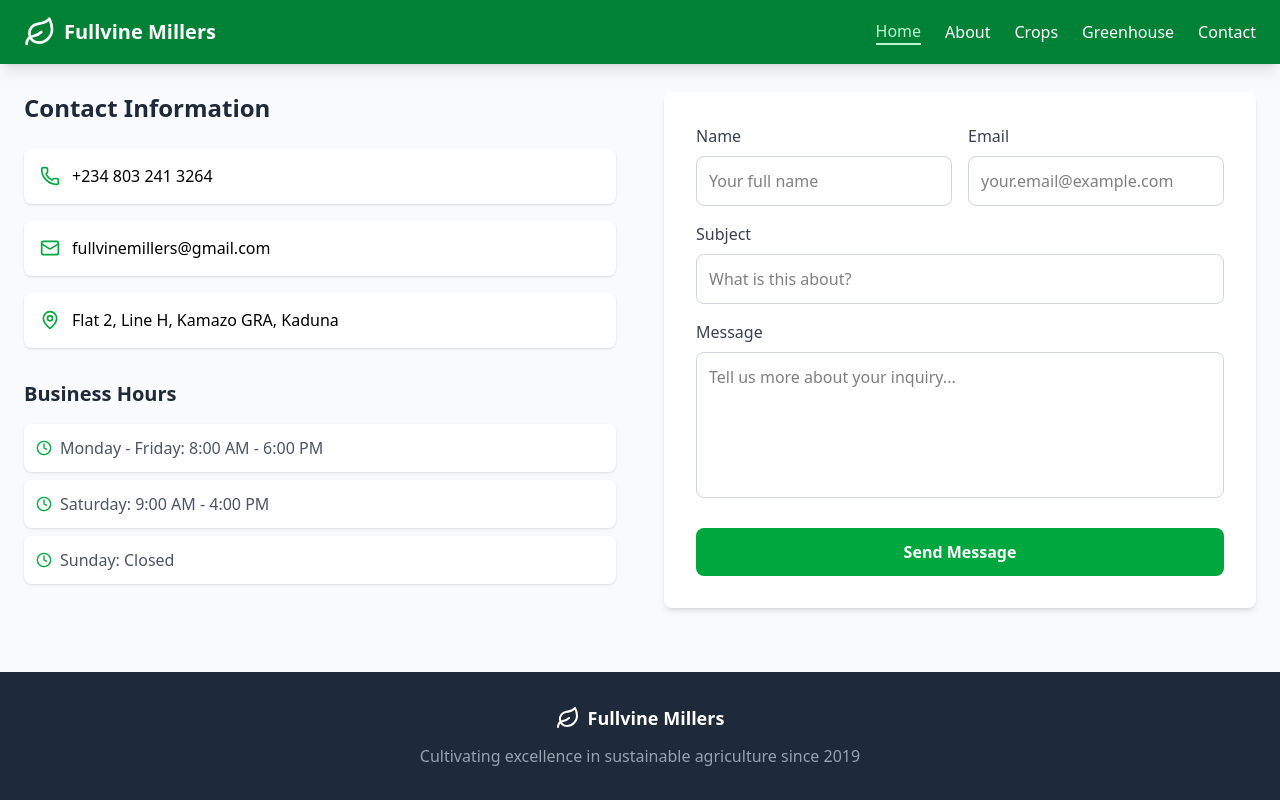
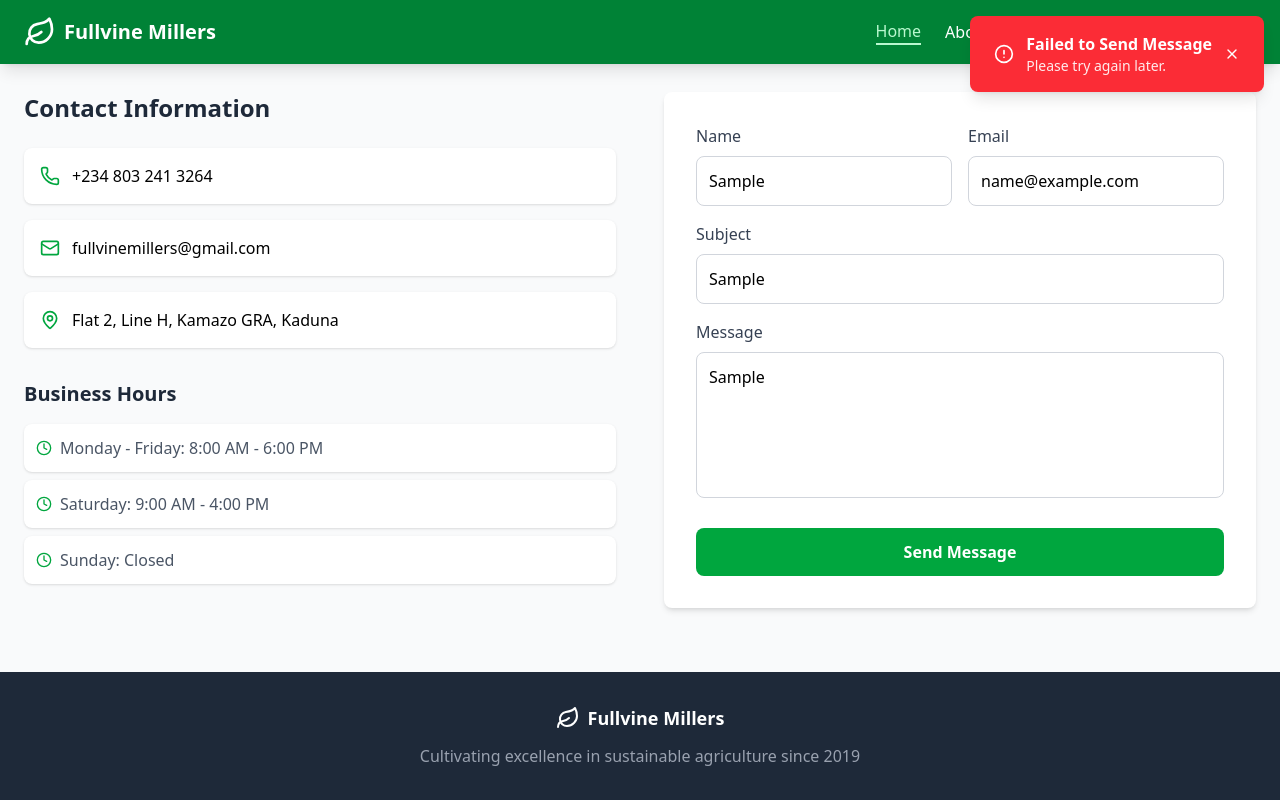
Before and after one commit to Stephanie-ib/fullviner-millers, a React (Vite) app: page / in a window 1280 px wide. Both pictures are taken after typing "Sample", "name@example.com", "Sample", "Sample" into the empty fields and a click on the button "Send Message". Shown: the part 3512-4312 px from the top of the page. Built offline with nearby package versions, Linux system fonts and the light colour scheme.

Commit message:
contact form

```diff
--- a/package.json
+++ b/package.json
@@ -11,6 +11,7 @@
   },
   "dependencies": {
     "@tailwindcss/vite": "^4.1.13",
+    "emailjs-com": "^3.2.0",
     "lucide-react": "^0.544.0",
     "react": "^19.1.1",
     "react-dom": "^19.1.1",
--- a/src/components/CommunitySection.tsx
+++ b/src/components/CommunitySection.tsx
@@ -89,7 +89,7 @@ const CommunitySection: React.FC = () => {
           {stats.map((stat, index) => (
             <div
               key={index}
-              className="p-6 bg-white shadow-md  rounded-lg hover:shadow-xl transition-all duration-300 transform hover:-translate-y-2"
+              className="p-6 bg-white shadow-md  rounded-lg hover:shadow-2xl transition-all duration-300 transform hover:-translate-y-2"
             >
               <div className="text-4xl font-bold text-green-600 mb-2">
                 {stat.number}
--- a/src/components/ContactSection.tsx
+++ b/src/components/ContactSection.tsx
@@ -1,5 +1,6 @@
-import { Clock, Mail, MapPin, Phone } from "lucide-react";
+import { Clock, Mail, MapPin, Phone, CheckCircle, X, AlertCircle } from "lucide-react";
 import { useState } from "react";
+//import emailjs from 'emailjs-com';
 
 const ContactSection: React.FC = () => {
   const [formData, setFormData] = useState({
@@ -9,6 +10,10 @@ const ContactSection: React.FC = () => {
     message: ''
   });
 
+  const [showSuccess, setShowSuccess] = useState(false);
+  const [showError, setShowError] = useState(false);
+  const [isSubmitting, setIsSubmitting] = useState(false);
+
   const handleChange = (e: React.ChangeEvent<HTMLInputElement | HTMLTextAreaElement>) => {
     setFormData({
       ...formData,
@@ -16,15 +21,97 @@ const ContactSection: React.FC = () => {
     });
   };
 
-  const handleSubmit = (e: React.FormEvent) => {
+  const handleSubmit = async (e: React.FormEvent) => {
     e.preventDefault();
-    console.log('Form submitted:', formData);
-    alert('Message sent successfully!');
-    setFormData({ name: '', email: '', subject: '', message: '' });
+    setIsSubmitting(true);
+    setShowError(false);
+
+    try {
+      await emailjs.send(
+        'YOUR_SERVICE_ID',
+        'YOUR_TEMPLATE_ID',
+        {
+          from_name: formData.name,
+          from_email: formData.email,
+          subject: formData.subject,
+          message: formData.message,
+        },
+        'YOUR_PUBLIC_KEY'
+      );
+
+      setFormData({ name: '', email: '', subject: '', message: '' });
+      setShowSuccess(true);
+
+      // Auto-hide notification after 5 seconds
+      setTimeout(() => {
+        setShowSuccess(false);
+      }, 5000);
+
+    } catch (error) {
+      console.error('Error sending email:', error);
+      setShowError(true);
+
+      // Auto-hide error notification after 5 seconds
+      setTimeout(() => {
+        setShowError(false);
+      }, 5000);
+    } finally {
+      setIsSubmitting(false);
+    }
+  };
+
+  const closeNotification = (type: 'success' | 'error') => {
+    if (type === 'success') {
+      setShowSuccess(false);
+    } else {
+      setShowError(false);
+    }
   };
 
   return (
-    <section id="contact" className="py-16 bg-gray-50">
+    <section id="contact" className="py-16 bg-gray-50 relative">
+      {/* Success Notification */}
+      {showSuccess && (
+        <div className="fixed top-4 right-4 z-50" style={{
+          animation: 'slideInRight 0.3s ease-out'
+        }}>
+          <div className="bg-green-500 text-white px-6 py-4 rounded-lg shadow-lg flex items-center space-x-3 max-w-sm">
+            <CheckCircle className="h-5 w-5 flex-shrink-0" />
+            <div className="flex-1">
+              <p className="font-semibold">Message Sent Successfully!</p>
+              <p className="text-sm opacity-90">We'll get back to you soon.</p>
+            </div>
+            <button
+              onClick={() => closeNotification('success')}
+              className="text-white hover:text-gray-200 transition-colors"
+            >
+              <X className="h-4 w-4" />
+            </button>
+          </div>
+        </div>
+      )}
+
+      {/* Error Notification */}
+      {showError && (
+        <div className="fixed top-4 right-4 z-50" style={{
+          animation: 'slideInRight 0.3s ease-out'
+        }}>
+          <div className="bg-red-500 text-white px-6 py-4 rounded-lg shadow-lg flex items-center space-x-3 max-w-sm">
+            <AlertCircle className="h-5 w-5 flex-shrink-0" />
+            <div className="flex-1">
+              <p className="font-semibold">Failed to Send Message</p>
+              <p className="text-sm opacity-90">Please try again later.</p>
+            </div>
+            <button
+              onClick={() => closeNotification('error')}
+              className="text-white hover:text-gray-200 transition-colors"
+            >
+              <X className="h-4 w-4" />
+            </button>
+          </div>
+        </div>
+      )}
+
       <div className="container mx-auto px-6">
         <div className="text-center mb-12">
           <h2 className="text-3xl font-bold text-gray-800 mb-4">Get In Touch</h2>
@@ -81,6 +168,7 @@ const ContactSection: React.FC = () => {
                   className="w-full p-3 border border-gray-300 rounded-lg focus:outline-none focus:ring-2 focus:ring-green-500 focus:border-transparent transition-all"
                   placeholder="Your full name"
                   required
+                  disabled={isSubmitting}
                 />
               </div>
               <div>
@@ -93,6 +181,7 @@ const ContactSection: React.FC = () => {
                   className="w-full p-3 border border-gray-300 rounded-lg focus:outline-none focus:ring-2 focus:ring-green-500 focus:border-transparent transition-all"
                   placeholder="your.email@example.com"
                   required
+                  disabled={isSubmitting}
                 />
               </div>
             </div>
@@ -107,6 +196,7 @@ const ContactSection: React.FC = () => {
                 className="w-full p-3 border border-gray-300 rounded-lg focus:outline-none focus:ring-2 focus:ring-green-500 focus:border-transparent transition-all"
                 placeholder="What is this about?"
                 required
+                disabled={isSubmitting}
               />
             </div>
 
@@ -120,14 +210,16 @@ const ContactSection: React.FC = () => {
                 className="w-full p-3 border border-gray-300 rounded-lg focus:outline-none focus:ring-2 focus:ring-green-500 focus:border-transparent transition-all resize-none"
                 placeholder="Tell us more about your inquiry..."
                 required
+                disabled={isSubmitting}
               ></textarea>
             </div>
 
             <button
               onClick={handleSubmit}
-              className="w-full bg-green-600 text-white py-3 rounded-lg font-semibold hover:bg-green-700 transition-all duration-300 transform hover:scale-105"
+              disabled={isSubmitting}
+              className="w-full bg-green-600 text-white py-3 rounded-lg font-semibold hover:bg-green-700 transition-all duration-300 transform hover:scale-105 disabled:opacity-50 disabled:cursor-not-allowed disabled:transform-none"
             >
-              Send Message
+              {isSubmitting ? 'Sending...' : 'Send Message'}
             </button>
           </div>
         </div>
@@ -136,4 +228,4 @@ const ContactSection: React.FC = () => {
   );
 };
 
-export default ContactSection
+export default ContactSection;
```
Also changed, not shown: 1 other file (tests, documents, lock files or other folders).
